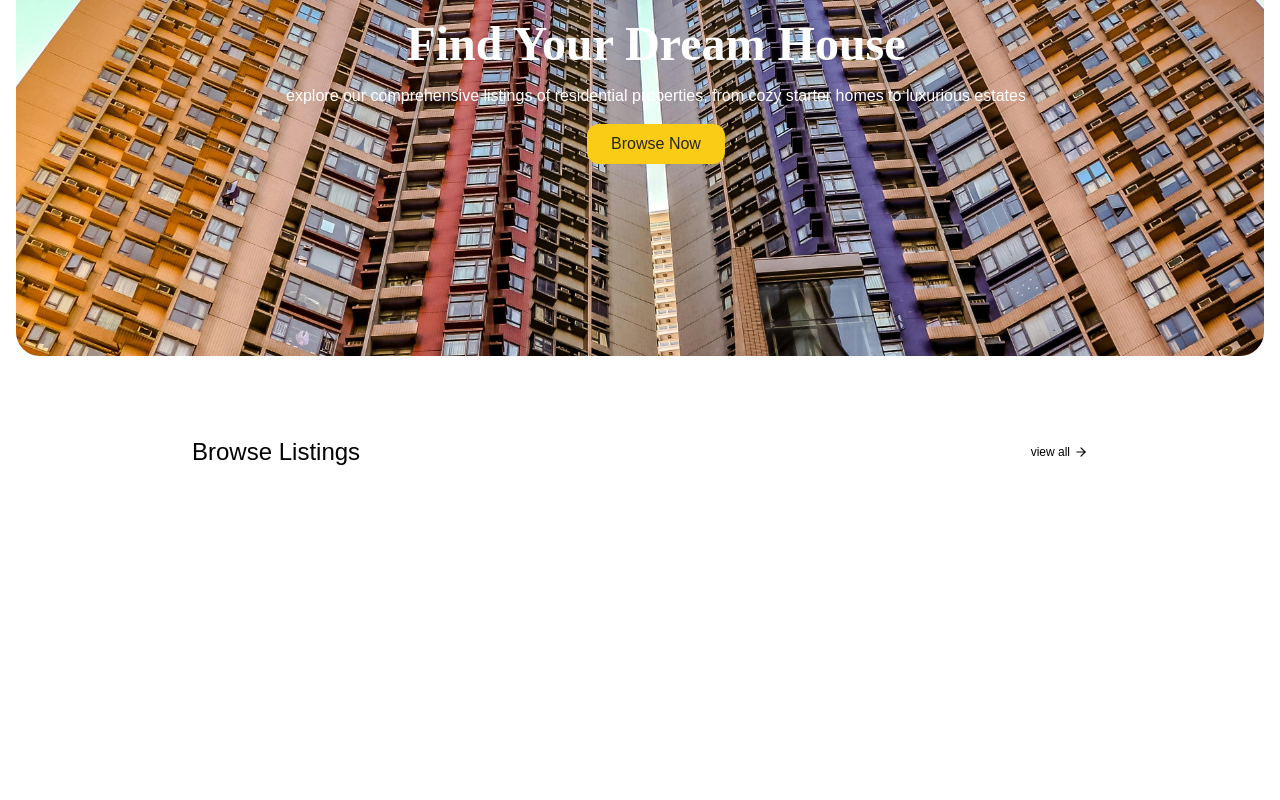
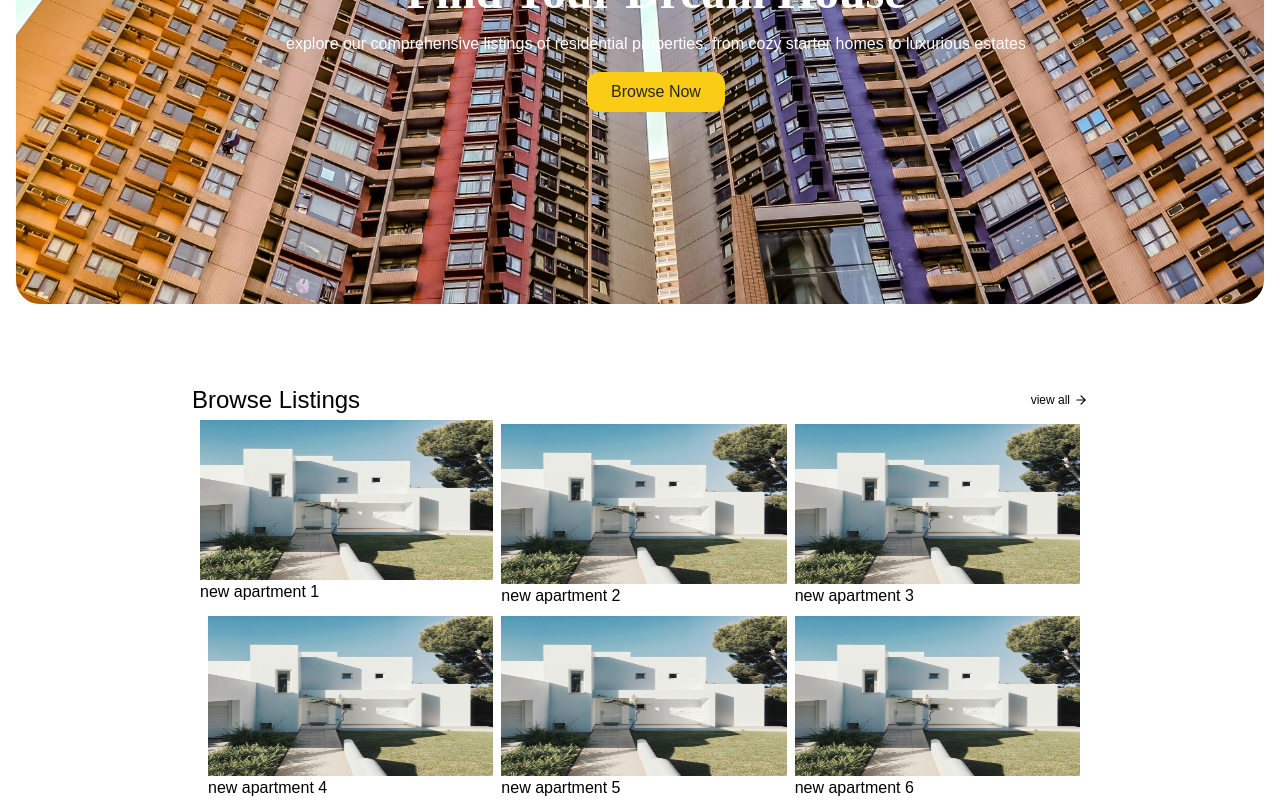
Before and after one commit to Uyiosa2607/MoveIn, a Next.js app: page / in a window 1280 px wide. Shown: the part 256-1056 px from the top of the page. Before the commit the page ends 800 px from the top, so only its background shows below. Built offline with nearby package versions, Linux system fonts and the light colour scheme.

Commit message:
added home_listing_card

```diff
--- a/app/page.tsx
+++ b/app/page.tsx
@@ -1,6 +1,46 @@
 import Header from "@/components/header";
 import Image from "next/image";
 import { ArrowRight } from "lucide-react";
+import HomeListingCard from "@/components/home_listing_card";
+
+const mockData = [
+  {
+    name: "new apartment 1",
+    bathrooms: 2,
+    bedrooms: 2,
+    price: 2000,
+  },
+  {
+    name: "new apartment 2",
+    bathrooms: 2,
+    bedrooms: 2,
+    price: 2000,
+  },
+  {
+    name: "new apartment 3",
+    bathrooms: 2,
+    bedrooms: 2,
+    price: 2000,
+  },
+  {
+    name: "new apartment 4",
+    bathrooms: 2,
+    bedrooms: 2,
+    price: 2000,
+  },
+  {
+    name: "new apartment 5",
+    bathrooms: 2,
+    bedrooms: 2,
+    price: 2000,
+  },
+  {
+    name: "new apartment 6",
+    bathrooms: 2,
+    bedrooms: 2,
+    price: 2000,
+  },
+];
 
 export default function Home() {
   return (
@@ -48,7 +88,11 @@ export default function Home() {
         </div>
 
         {/* listing container */}
-        <div></div>
+        <div className="grid grid-cols-3 space-x-2 space-y-2 px-2 items-center">
+          {mockData.map((listing) => (
+            <HomeListingCard listing={listing} key={listing.name} />
+          ))}
+        </div>
       </div>
     </>
   );
--- a/components/header.tsx
+++ b/components/header.tsx
@@ -1,7 +1,7 @@
 import { Mail } from "lucide-react";
 export default function Header() {
   return (
-    <div className="p-4">
+    <div className="p-4 fixed bg-white z-[100] w-full text-neutral-800">
       <div className="flex items-center  justify-between flex-row">
         <div className="flex justify-center w-[70%] items-center  flex-row gap-14 font-medium text-sm">
           <p>Home</p>
--- a/components/home_listing_card.tsx
+++ b/components/home_listing_card.tsx
@@ -1,7 +1,26 @@
-export default function HomeListingCard() {
+import Image from "next/image";
+
+interface CardProp {
+  listing: {
+    name: string;
+    bathrooms: number;
+    bedrooms: number;
+    price: number;
+  };
+}
+
+export default function HomeListingCard({ listing }: CardProp) {
   return (
     <div>
-      <p>this is home listing card</p>
+      <Image
+        alt={listing?.name}
+        width={500}
+        quality={100}
+        height={500}
+        src={"/banner.jpg"}
+        className="object-fit w-full h-[160px]"
+      />
+      <p>{listing?.name}</p>
     </div>
   );
 }
```
